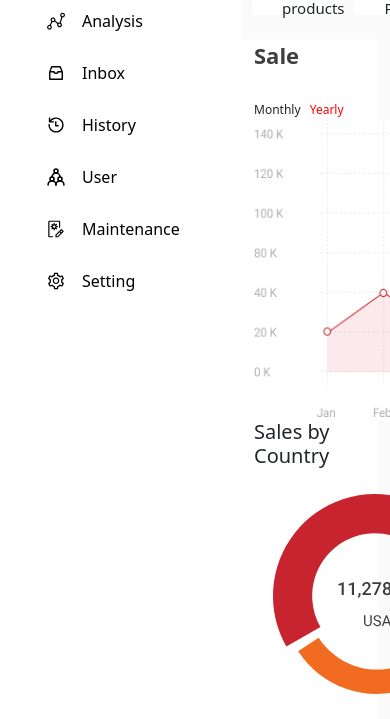
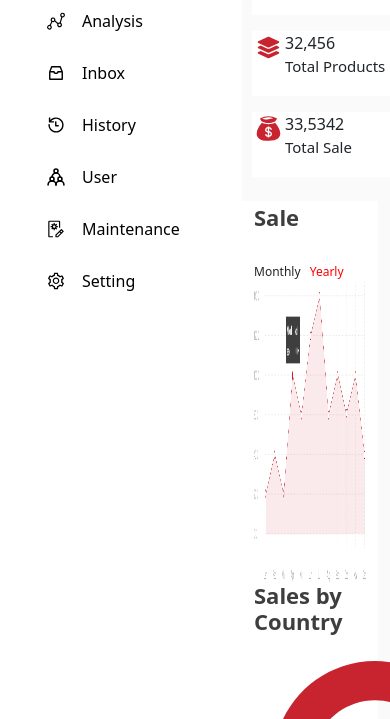
Before and after one commit to BhavyaFultariya/Project, a plain HTML site: page HTML Training Assignment/dashboard.html in a window 390 px wide. Shown: the part 162-881 px from the top of the page. Drawn offline with Linux system fonts and the light colour scheme.

Commit message:
changes for responsive

```diff
--- a/HTML Training Assignment/css/dashboard.css
+++ b/HTML Training Assignment/css/dashboard.css
@@ -146,7 +146,9 @@ header {
     font-size: 25px;
     margin-left: 30px;
 }
-
+.dashboard-content{
+    display: flex
+}
 .inner-component {
     width: 219px;
     height: 65px;
@@ -154,11 +156,10 @@ header {
     background-color: #FFFFFF;
 }
 
-
-
 .graph {
     height: 300px;
-    width: 700px;
+    max-width: 700px;
+    width: 100%;
     background-color: #FFFFFF;
 }
 
@@ -259,10 +260,33 @@ header {
     font-size: 15px;
 }
 
+/* Responsive-part-dashboard */
+@media (max-width:768px){
+    .dashboard-content{
+        display: grid !important;
+        grid-template-columns: repeat(2, 1fr);
+        column-gap: 16px;
+        row-gap: 16px;
+    }
+}
+@media(max-width:425px){
+
+    .inner-component{
+    }
+}
+
 /*Inner page css*/
+
+header{
+    position: sticky;
+    top: 0;
+    z-index: 2;
+}
 
 .hs {
     position: sticky;
+    top: 0;
+    z-index: 2;
 }
 
 .analysis-content {
--- a/HTML Training Assignment/dashboard.html
+++ b/HTML Training Assignment/dashboard.html
@@ -45,8 +45,9 @@
     <main>
         <div class="sidebar">
             <div>
-                <a style="background-color: #FFF3F4;" class="sidebar-content-title" href=""><img height="20" width="20" src="images/dashboard-active.svg"
-                        alt=""><span style="background-color: #FFF3F4; color: #C8242F;">Dashboard</span></a>
+                <a style="background-color: #FFF3F4;" class="sidebar-content-title" href=""><img height="20" width="20"
+                        src="images/dashboard-active.svg" alt=""><span
+                        style="background-color: #FFF3F4; color: #C8242F;">Dashboard</span></a>
                 <a class="sidebar-content-title" href=""><img height="20" width="20" src="images/graph-default.svg"
                         alt=""><span>Analysis</span></a>
                 <a class="sidebar-content-title" href=""><img height="20" width="20" src="images/inbox-default.svg"
@@ -66,7 +67,7 @@
             <div>
                 <div class="dashboard">
                     <h5>Dashboard</h5>
-                    <div style="display: flex;">
+                    <div class="dashboard-content">
                         <div class="inner-component">
                             <img class="inner-image" src="images/star.svg" alt="star"><span>23,456</span>
                             <p class="inneritem-text">New products</p>
@@ -103,20 +104,20 @@
                         <img class="graph" src="images\data-graph.png" alt="data-graph">
                     </div>
                     <div class="col-lg-4" style="float: left; background-color: #FFFFFF;">
-                        <h5>Sales by Country</h5>
+                        <h5 style="font-size: 22px; color: #3E3E3E;"><strong>Sales by Country</strong></h5>
                         <img src="images/pie-chart.svg" alt="">
                         <div class="first">
                             <div class="circle"></div><span class="country">Unites States of America</span>
-                            <div style="margin-left: 20px;" class="circle2"></div><span class="country">Canada</span><br>
+                            <div style="margin-left: 20px;" class="circle2"></div><span
+                                class="country">Canada</span><br>
                         </div>
                         <div class="second">
                             <div class="circle3"></div><span class="country">Russia</span>
                             <div style="margin-left: 140px;" class=circle4></div><span class="country">India</span>
                         </div>
-
                     </div>
                 </div>
-
+            </div>
         </div><br><br>
         <!-- Table -->
         <div class="row">
@@ -146,7 +147,9 @@
                             <td>Public Adjusting Firm</td>
                             <td>georgia.young@example.com</td>
                             <td>24 May,2020</td>
-                                <td><div class="status">Paid</div></td>
+                            <td>
+                                <div class="status">Paid</div>
+                            </td>
                             <td>$47,800</td>
 
                         </tr>
@@ -155,7 +158,9 @@
                             <td>other</td>
                             <td>jessica.hanson@example.com</td>
                             <td>24 May,2020</td>
-                                <td><div class="status">Paid</div></td>
+                            <td>
+                                <div class="status">Paid</div>
+                            </td>
                             <td>$98,000</td>
                         </tr>
                         <tr>
@@ -163,7 +168,9 @@
                             <td>Vendor</td>
                             <td>alma.lawson@example.com</td>
                             <td>8 Sep,2020</td>
-                                <td><div class="status">Paid</div></td>
+                            <td>
+                                <div class="status">Paid</div>
+                            </td>
                             <td>$20,900</td>
                         </tr>
                         <tr>
@@ -171,7 +178,9 @@
                             <td>Propaerty Managment Company</td>
                             <td>kenzi.lawson@example.com</td>
                             <td>22 Oct,2020</td>
-                                <td><div class="status">Paid</div></td>
+                            <td>
+                                <div class="status">Paid</div>
+                            </td>
                             <td>$10,570</td>
                         </tr>
                         <tr>
@@ -179,7 +188,9 @@
                             <td>Subcontractor Company</td>
                             <td>jackson.graham@example.com</td>
                             <td>1 Feb,2020</td>
-                                <td><div class="statusf">Failed</div></td>
+                            <td>
+                                <div class="statusf">Failed</div>
+                            </td>
                             <td>$10,570</td>
                         </tr>
                         <tr>
@@ -187,7 +198,9 @@
                             <td>Mortgage Company</td>
                             <td>felicia.reid@example.com</td>
                             <td>22 Oct,2020</td>
-                                <td><div class="statusp">Pending</div></td>
+                            <td>
+                                <div class="statusp">Pending</div>
+                            </td>
                             <td>$12,600</td>
                         </tr>
                         <tr>
@@ -195,7 +208,9 @@
                             <td>TPA</td>
                             <td>dolores.chambers@example.com</td>
                             <td>21 Sep,2020</td>
-                                <td><div class="status">Paid</div></td>
+                            <td>
+                                <div class="status">Paid</div>
+                            </td>
                             <td>$11,170</td>
                         </tr>
                         <tr>
@@ -203,7 +218,9 @@
                             <td>Fire Department</td>
                             <td>nevaeh.simmons@example.com</td>
                             <td>17 Oct,2020</td>
-                                <td><div class="statusf">Failed</div></td>
+                            <td>
+                                <div class="statusf">Failed</div>
+                            </td>
                             <td>$28,000</td>
                         </tr>
                         <tr>
@@ -211,7 +228,9 @@
                             <td>Insurance Carries</td>
                             <td>cutis.weaver@example.com</td>
                             <td>21 Sep,2020</td>
-                                <td><div class="status">Paid</div></td>
+                            <td>
+                                <div class="status">Paid</div>
+                            </td>
                             <td>$10,000</td>
                         </tr>
 
```
Also changed, not shown: HTML Training Assignment/css/style.css (line endings or trailing spaces). Lines whose indentation alone changed are shown as unchanged.
